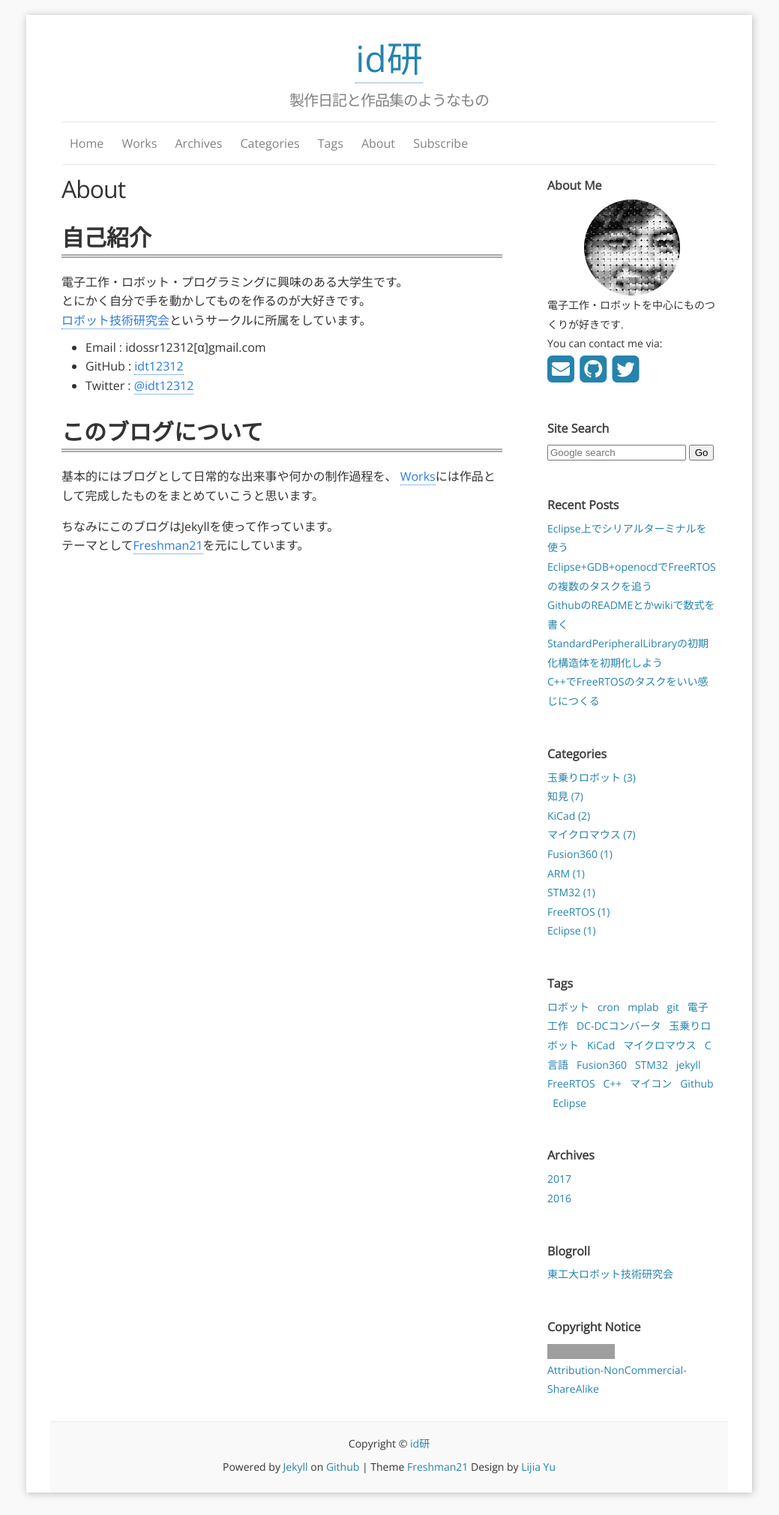
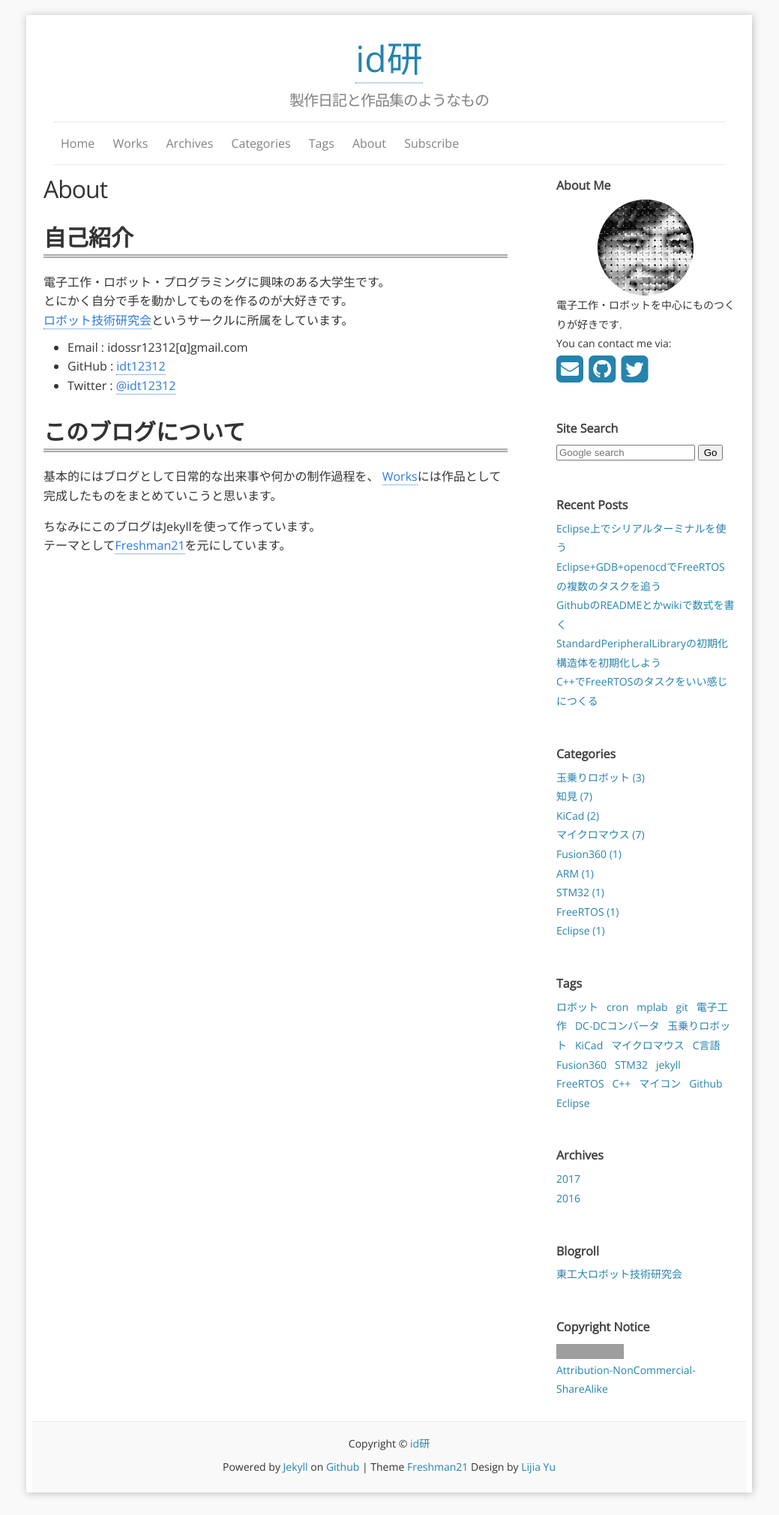
Before and after one commit to idt12312/idken-blog, a Jekyll site: the page built from f_about.md, in a window 1280 px wide. Shown: the whole page at 75% size, without its empty margins (121-1160 px from the left). Built offline with Jekyll 4.4.1, drawn with Linux system fonts in a browser that asks for light colours; nearby versions of some CDN libraries; grey boxes are pictures that could not be loaded.

Commit message:
ページの左右のpaddingを狭くした

```diff
--- a/_sass/_base.scss
+++ b/_sass/_base.scss
@@ -51,8 +51,8 @@
   max-width:         calc(#{$page-width} - (#{$spacing-unit} * 2));
   margin-right: auto;
   margin-left: auto;
-  padding-right: $spacing-unit*2;
-  padding-left: $spacing-unit*2;
+  padding-right: $spacing-unit * 0.5;
+  padding-left: $spacing-unit * 0.5;
   padding-top:30px;
 
   background-color:#fff;
```
